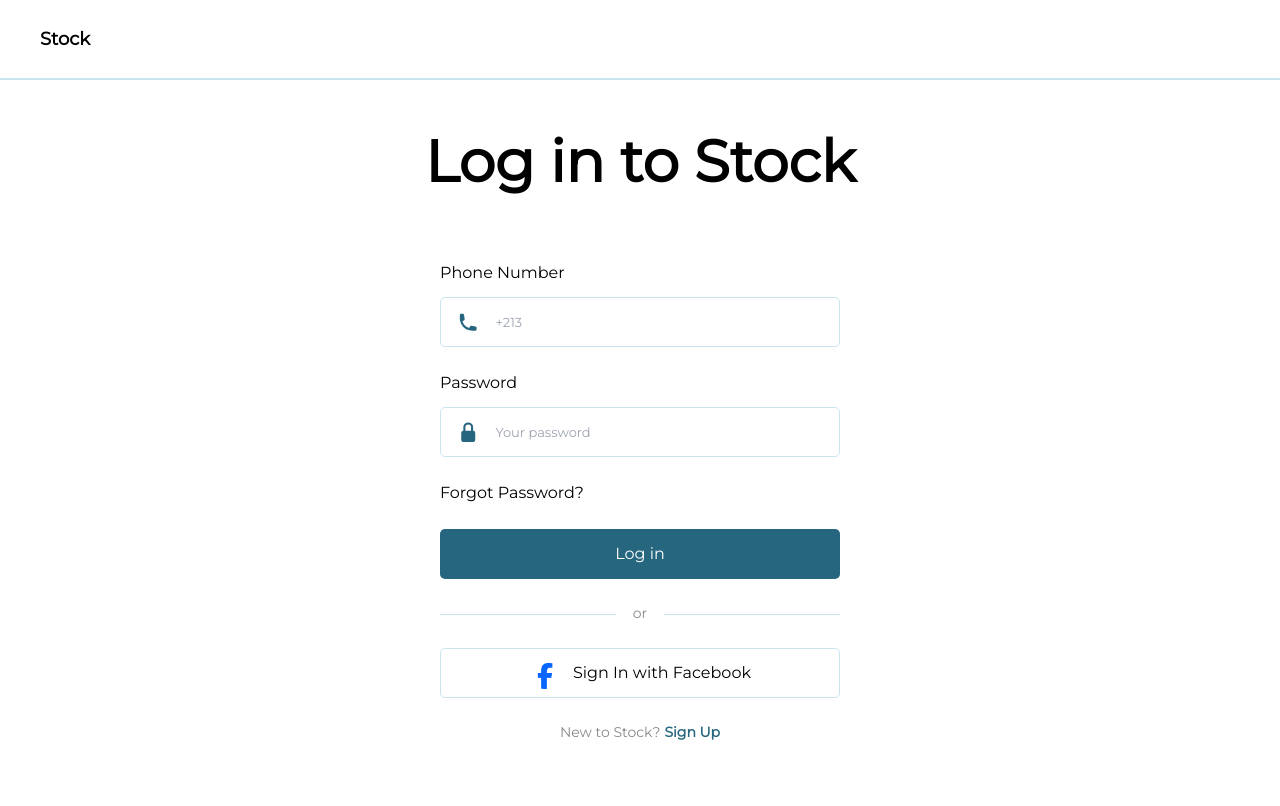
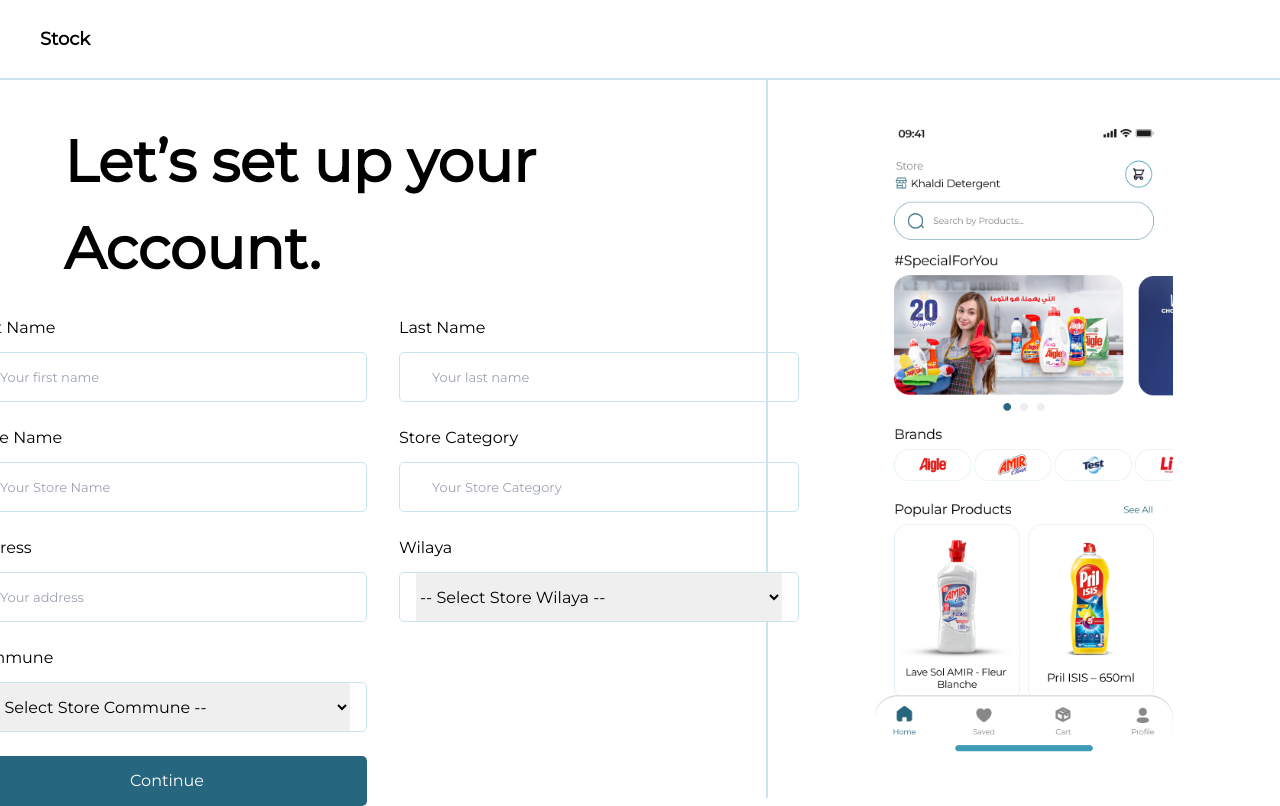
Before and after one commit to moumen26/Store_Web, a React (Vite) app: page /UpYourAccount in a window 1280 px wide. Built offline with nearby package versions, Linux system fonts and the light colour scheme.

Commit message:
Up your account page

```diff
--- a/src/App.jsx
+++ b/src/App.jsx
@@ -23,6 +23,7 @@
 import Fournisseurs from "./pages/Fournisseurs";
 import CreditOrders from "./pages/CreditOrders";
 import VerifyCode from "./pages/VerifyCode";
+import UpYourAccount from "./pages/UpyourAccount";
 
 function App() {
   const { user } = useAuthContext();
@@ -92,7 +93,7 @@
           />
           <Route
             path="/CreditOrders"
-            element={user ? <CreditOrders- /> : <SignIn />}
+            element={user ? <CreditOrders /> : <SignIn />}
           />
           <Route path="/Settings" element={user ? <Settings /> : <SignIn />} />
           <Route
@@ -132,6 +133,10 @@
             path="/SignIn"
             element={!user ? <SignIn /> : <Navigate to="/" />}
           />
+          <Route
+            path="/UpYourAccount"
+            element={!user ? <UpYourAccount /> : <Navigate to="/" />}
+          />
         </Routes>
       </main>
     </BrowserRouter>
--- a/src/pages/SignUp.jsx
+++ b/src/pages/SignUp.jsx
@@ -11,7 +11,7 @@
   const navigate = useNavigate();
 
   const handleViewClick = () => {
-    navigate(`/VerifyCode`);
+    navigate(`/UpYourAccount`);
   };
 
   return (
--- /dev/null
+++ b/src/pages/UpyourAccount.jsx
@@ -0,0 +1,114 @@
+import React from "react";
+
+import UpAccountImage from "../assets/images/UpAccount.png";
+import InputForm from "../components/InputForm";
+import ButtonDark from "../components/ButtonDark";
+import { useNavigate } from "react-router-dom";
+
+export default function UpYourAccount() {
+  const navigate = useNavigate();
+
+  const handleViewClick = () => {
+    navigate(`/VerifyCode`);
+  };
+
+  const wilayas = [
+    { value: "", label: "-- Select Store Wilaya --" },
+    { value: "wilaya1", label: "Wilaya 1" },
+    { value: "wilaya2", label: "Wilaya 2" },
+  ];
+
+  const communes = [
+    { value: "", label: "-- Select Store Commune --" },
+    { value: "commune1", label: "Commune 1" },
+    { value: "commune2", label: "Commune 2" },
+  ];
+
+  return (
+    <div className="signUp">
+      <div className="w-full h-[80px] flex justify-between items-center pl-10 pr-10 border-b-2 border-[#C9E4EE]">
+        <h2 className="headerText logoText">Stock</h2>
+      </div>
+      <div className="signUpContainer w-full flex items-center justify-center">
+        <div className="signUpContainerRight w-[60%] h-full border-r-2 border-[#C9E4EE]">
+          <div className="signUpContainerRightContainer">
+            <h2 className="titleText">
+              Let’s set up your <br />
+              Account.
+            </h2>
+            <div className="logInForm mt-0">
+              <form>
+                <div className="flex space-x-8">
+                  <InputForm
+                    labelForm="First Name"
+                    inputType="text"
+                    inputPlaceholder="Your first name"
+                    inputName="firstName"
+                  />
+                  <InputForm
+                    labelForm="Last Name"
+                    inputType="text"
+                    inputPlaceholder="Your last name"
+                    inputName="lastName"
+                  />
+                </div>
+                <div className="flex space-x-8">
+                  <InputForm
+                    labelForm="Store Name"
+                    inputType="text"
+                    inputPlaceholder="Your Store Name"
+                    inputName="storeName"
+                  />
+                  <InputForm
+                    labelForm="Store Category"
+                    inputType="text"
+                    inputPlaceholder="Your Store Category"
+                    inputName="storeCategory"
+                  />
+                </div>
+                <div className="flex space-x-8">
+                  <InputForm
+                    labelForm="Address "
+                    inputType="text"
+                    inputPlaceholder="Your address"
+                    inputName="storeAddress"
+                  />
+                  <div className="flex-col space-y-[12px] items-center">
+                    <span>Wilaya</span>
+                    <div className="selectStoreWilayaCommune w-[400px]">
+                      <select name="storeWilaya">
+                        {wilayas.map((wilaya) => (
+                          <option key={wilaya.value} value={wilaya.value}>
+                            {wilaya.label}
+                          </option>
+                        ))}
+                      </select>
+                    </div>
+                  </div>
+                </div>
+                <div className="flex space-x-8">
+                  <div className="flex-col space-y-[12px] items-center">
+                    <span>Commune</span>
+                    <div className="selectStoreWilayaCommune w-[400px]">
+                      <select name="storeCommune">
+                        {communes.map((commune) => (
+                          <option key={commune.value} value={commune.value}>
+                            {commune.label}
+                          </option>
+                        ))}
+                      </select>
+                    </div>
+                  </div>
+                </div>
+                <ButtonDark buttonSpan="Continue" />
+              </form>
+            </div>
+          </div>
+        </div>
+        <div className="w-[40%] h-full flex justify-center items-center">
+          <img className="h-[90%]" src={UpAccountImage} />
+        </div>
+      </div>
+    </div>
+  );
+}
```
Also changed, not shown: src/assets/images/UpAccount.png (added).
